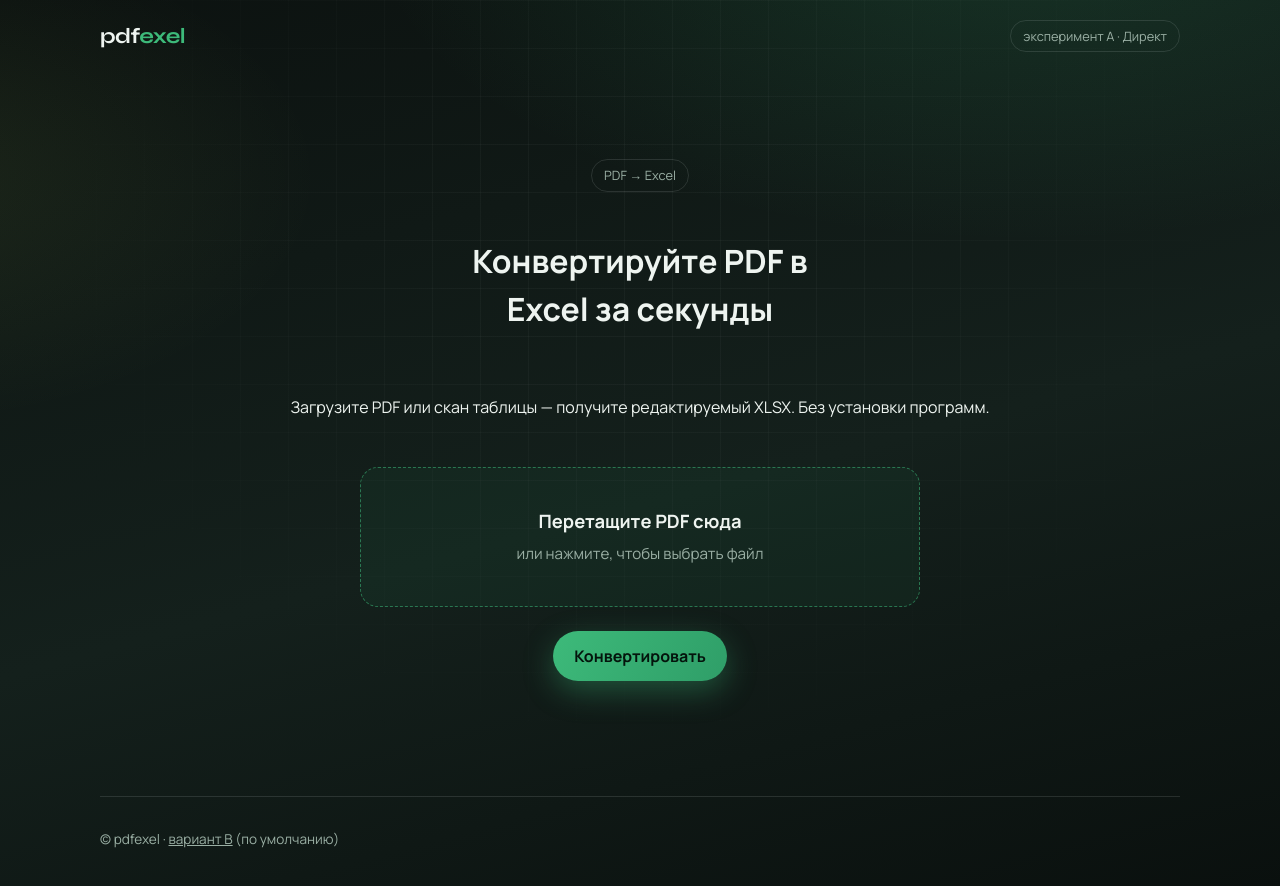
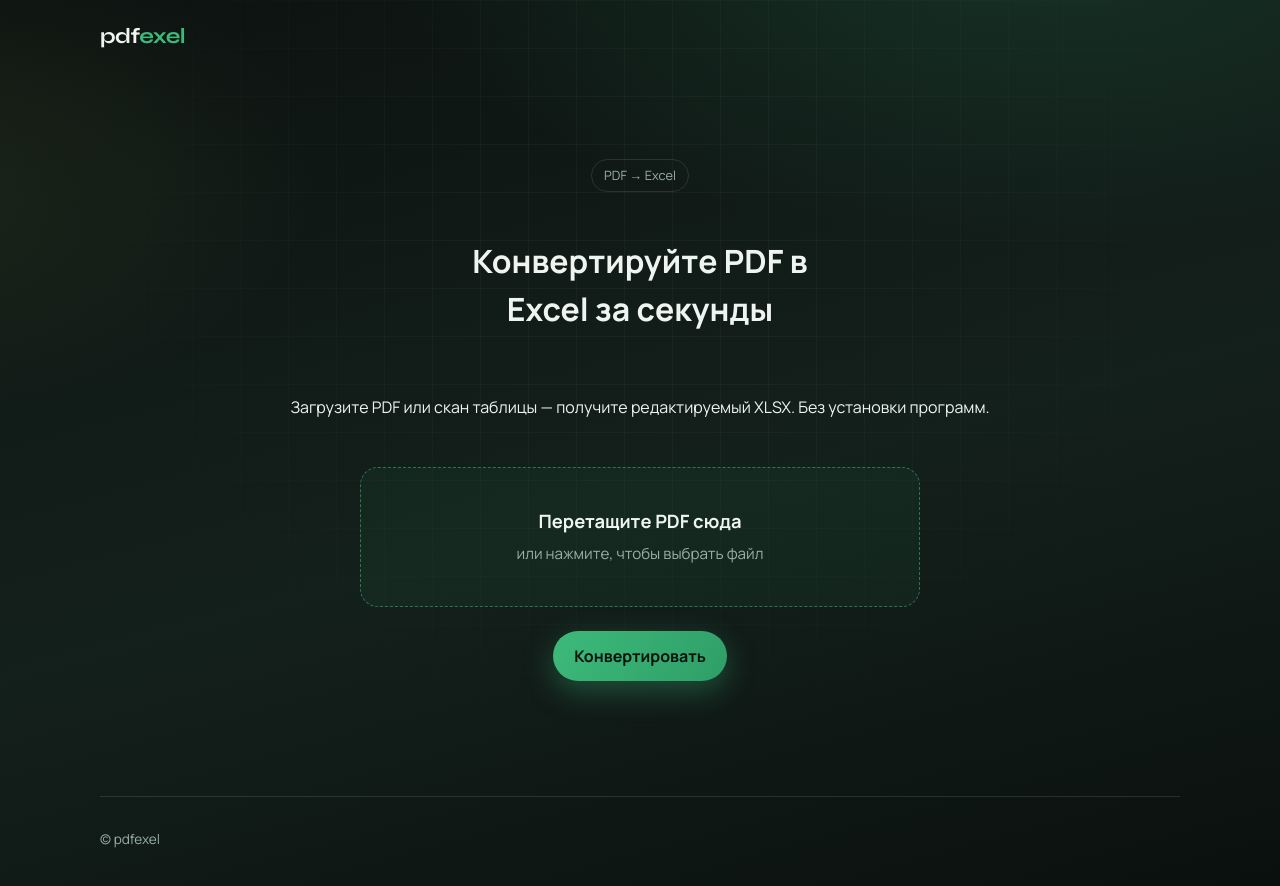
Before and after one commit to pdf-to-excel/landing, a plain HTML site: page a/index.html in a window 1280 px wide. Drawn offline with Linux system fonts and the light colour scheme.

Commit message:
Remove test/experiment labels from landing UI.
Co-authored-by: Cursor <cursoragent@cursor.com>

```diff
--- a/a/index.html
+++ b/a/index.html
@@ -22,7 +22,6 @@
     <div class="wrap">
       <header class="top">
         <a class="brand" href="/">pdf<span>exel</span></a>
-        <span class="pill">эксперимент A · Директ</span>
       </header>
 
       <main class="hero-a">
@@ -42,7 +41,7 @@
       </main>
 
       <footer class="footer">
-        <div>© pdfexel · <a href="/">вариант B</a> (по умолчанию)</div>
+        <div>© pdfexel</div>
       </footer>
     </div>
 
```
Also changed, not shown: index.html (+1 -2 lines).
